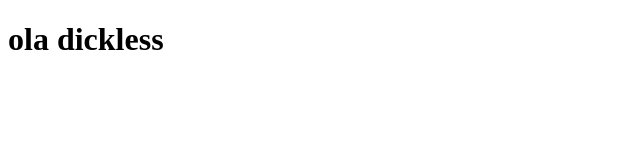
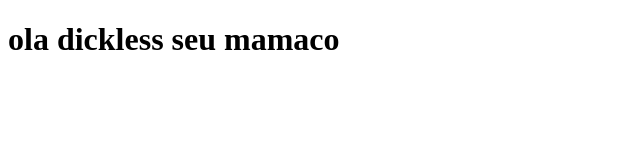
Before and after one commit to juscosta/Estudo-1, a plain HTML site: page src/index.html in a window 1280 px wide. Shown: the whole page, without its empty margins (0-640 px from the left). Drawn offline with Linux system fonts and the light colour scheme.

Commit message:
meu terceiro commit

```diff
--- a/src/index.html
+++ b/src/index.html
@@ -6,6 +6,6 @@
     <title>Document</title>
 </head>
 <body>
-    <h1>ola dickless</h1>
+    <h1>ola dickless seu mamaco</h1>
 </body>
 </html>
```
